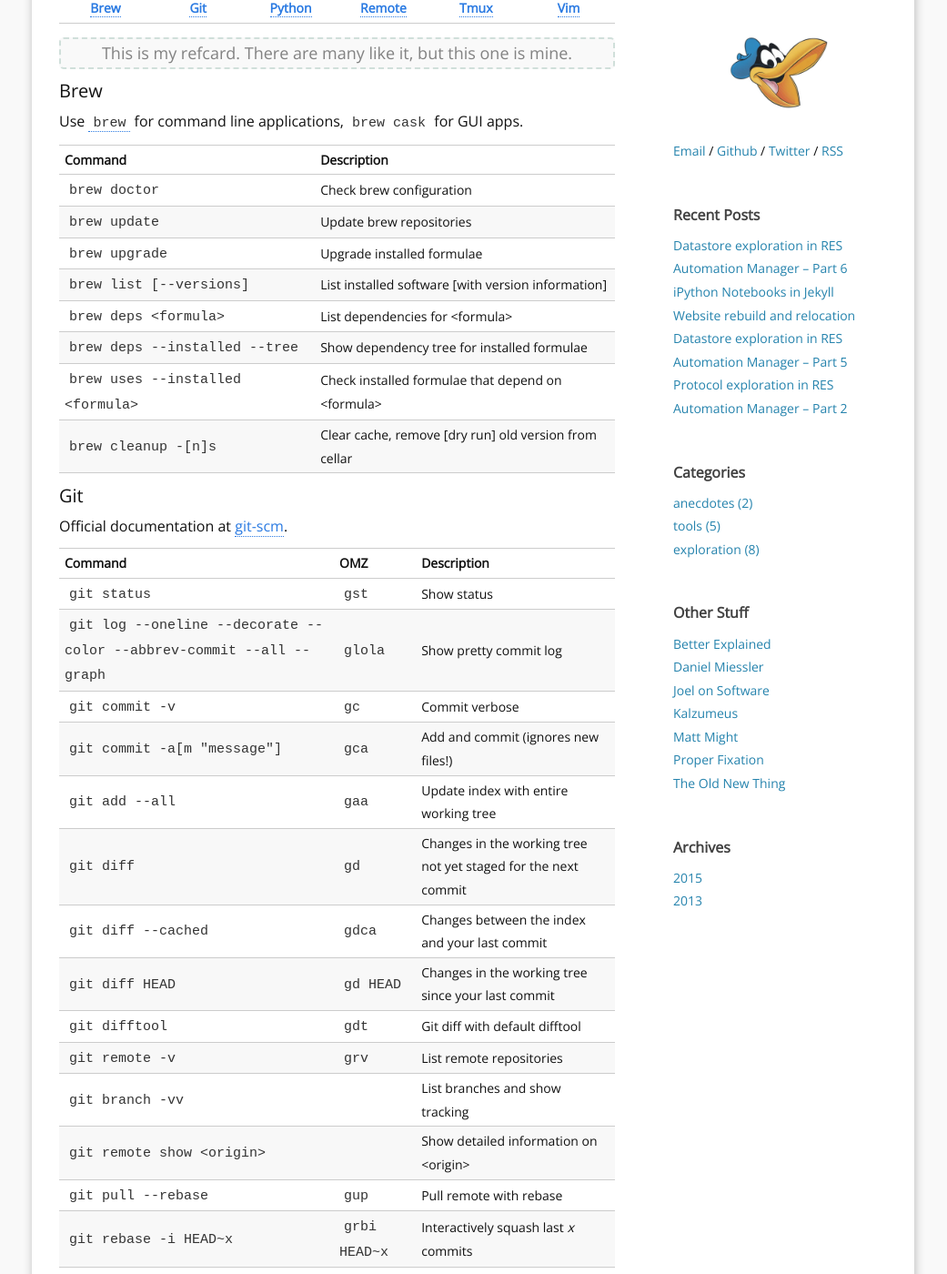
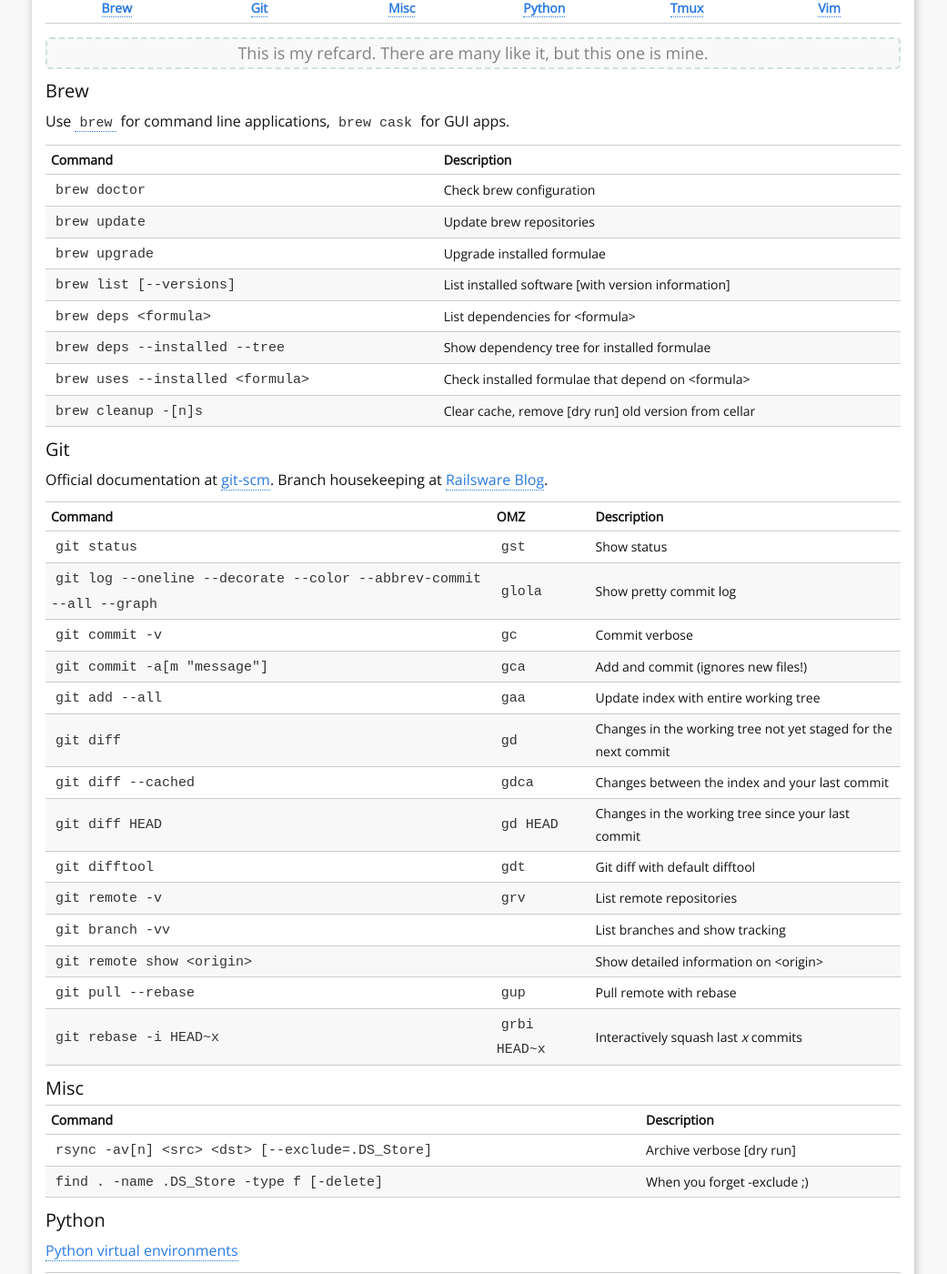
Before and after one commit to mvdwoord/mvdwoord.github.io, a Jekyll site: the page built from c_refcard.md, in a window 1280 px wide and 1400 px high, scrolled down 243 px. Shown: the whole window at 91% size, without its empty margins (120-1161 px from the left). Built offline with Jekyll 4.4.1, drawn with Linux system fonts in a browser that asks for light colours; some of the changed text lies outside the part shown.

Commit message:
Updated refcard, introduced wide page and minor cleanup.

```diff
--- a/_includes/header.html
+++ b/_includes/header.html
@@ -6,13 +6,6 @@
     <h3 class="site-meta">{{ site.tagline }}</h3>
 
     <nav class="site-nav">
-      <a href="#" class="menu-icon">
-        <svg viewBox="0 0 18 15">
-          <path fill="#424242" d="M18,1.484c0,0.82-0.665,1.484-1.484,1.484H1.484C0.665,2.969,0,2.304,0,1.484l0,0C0,0.665,0.665,0,1.484,0 h15.031C17.335,0,18,0.665,18,1.484L18,1.484z"/>
-          <path fill="#424242" d="M18,7.516C18,8.335,17.335,9,16.516,9H1.484C0.665,9,0,8.335,0,7.516l0,0c0-0.82,0.665-1.484,1.484-1.484 h15.031C17.335,6.031,18,6.696,18,7.516L18,7.516z"/>
-          <path fill="#424242" d="M18,13.516C18,14.335,17.335,15,16.516,15H1.484C0.665,15,0,14.335,0,13.516l0,0 c0-0.82,0.665-1.484,1.484-1.484h15.031C17.335,12.031,18,12.696,18,13.516L18,13.516z"/>
-        </svg>
-      </a>
       <div class="trigger">
         {% for page in site.pages %}
         {% if page.title %}
--- a/_layouts/default.html
+++ b/_layouts/default.html
@@ -19,12 +19,18 @@
   {% include post_pagination.html %}
 
   {% else %}
-
+    {% if page.wide %}
+    <div class="page-content">
+    {% else %}
     <div class="page-content col-sm-8">
+    {% endif %}
     {{ content }}
     {% include post_pagination.html %}
   </div>
-  {% include sidebar.html %}
+
+    {% unless page.wide %}
+      {% include sidebar.html %}
+    {% endunless %}
 
   {% endif %}
 
--- a/c_refcard.md
+++ b/c_refcard.md
@@ -9,8 +10,8 @@
 <tr>
     <th style="text-align: center;"><a href="#brew">Brew</a></th>
     <th style="text-align: center;"><a href="#git">Git</a></th>
+    <th style="text-align: center;"><a href="#misc">Misc</a></th>
     <th style="text-align: center;"><a href="#python">Python</a></th>
-    <th style="text-align: center;"><a href="#remote">Remote</a></th>
     <th style="text-align: center;"><a href="#tmux">Tmux</a></th>
     <th style="text-align: center;"><a href="#vim">Vim</a></th>
 </tr>
@@ -35,6 +36,7 @@
 #### Git
 
 Official documentation at [git-scm](https://git-scm.com/documentation).
+Branch housekeeping at [Railsware Blog](http://railsware.com/blog/2014/08/11/git-housekeeping-tutorial-clean-up-outdated-branches-in-local-and-remote-repositories/).
 
 | Command | OMZ | Description |
 |--------------|-------|-------------|
@@ -53,6 +55,13 @@
 | `git pull --rebase` | `gup` | Pull remote with rebase |
 | `git rebase -i HEAD~x` | `grbi HEAD~x`| Interactively squash last *x* commits |
 
+#### Misc
+
+| Command | Description |
+|---------|--------------------------------|
+| `rsync -av[n] <src> <dst> [--exclude=.DS_Store]` | Archive verbose [dry run] |
+| `find . -name .DS_Store -type f [-delete]` | When you forget -exclude ;) |
+
 #### Python
 
 [Python virtual environments](https://virtualenv.pypa.io/en/latest/)
@@ -64,12 +73,6 @@
 | `deactivate` | Stop using the current virtual environment |
 | `pip list [--outdated]` | List [outdated] packages |
 | `pip install <package> [--upgrade]` | Install [/upgrade] \<package\> |
-
-#### Remote
-
-| Command | Description |
-|---------|--------------------------------|
-| `rsync -av[n] <src> <dst>` | Archive verbose [dry run] |
 
 #### Tmux
 Terminal Multiplexer [manual](http://www.openbsd.org/cgi-bin/man.cgi/OpenBSD-current/man1/tmux.1?query=tmux&sec=1)
```
Also changed, not shown: other parts of c_refcard.md (+1 -0 lines), z_pocgtfo.md (+1 -0 lines), _layouts/post.html (line endings or trailing spaces).
